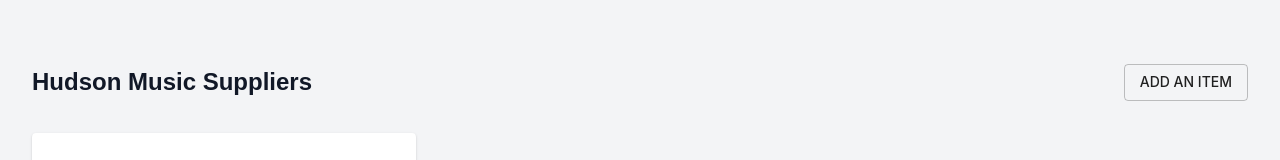
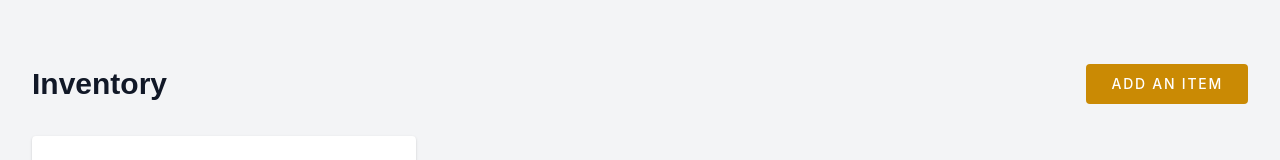
Before and after one commit to dexterthemsb/supinv, a React (Create React App) app: page /supplier/06883083-5fe5-4b1c-9fff-e033810ccffa in a window 1280 px wide. Shown: the top 160 px of the page. Built offline with nearby package versions, Linux system fonts and the light colour scheme; grey boxes are pictures that could not be loaded; a web font is replaced by a local one.

Commit message:
Connected store to inventory

```diff
--- a/src/pages/inventory/index.js
+++ b/src/pages/inventory/index.js
@@ -1,35 +1,48 @@
 import { useState } from "react";
-import { useParams } from "react-router-dom";
+import { connect } from "react-redux";
+import { withRouter } from "react-router-dom";
 
 import { Button } from "@material-ui/core";
 
-import { getSupplier } from "../../utils/data";
 import ItemCard from "../../components/itemCard/itemCard";
 
-const Inventory = () => {
-  // hooked
-  const { supplierID } = useParams();
+import { getInventory } from "../../selectors/mainSelector";
 
+const Inventory = props => {
   // state
   const [openDialog, setOpenDialog] = useState(false);
-  const [data, setData] = useState(getSupplier(supplierID));
 
   return (
+    <>
       <div className="px-8 sm:py-16 py-8">
-      <div className="mb-8 flex flex-row items-center justify-between">
-        <p className="text-2xl font-bold text-gray-900">{data.supplierDetails.name}</p>
+        <div className="mb-8 flex sm:flex-row sm:items-center sm:justify-between">
+          <p className="text-3xl font-bold text-gray-900">Inventory</p>
 
-        <Button variant="outlined" onClick={() => setOpenDialog(true)}>
+          <Button
+            disableElevation
+            className="custom-button"
+            variant="contained"
+            color="primary"
+            onClick={() => setOpenDialog(true)}
+          >
             Add an Item
           </Button>
         </div>
 
         <div className="suppliers-list">
-        {data.inventory.length &&
-          data.inventory.map(item => <ItemCard key={item.id} item={item} />)}
+          {props.inventory.length &&
+            props.inventory.map(item => <ItemCard key={item.id} item={item} />)}
         </div>
       </div>
+    </>
   );
 };
 
-export default Inventory;
+// map state to props
+const mapStateToProps = (state, ownProps) => {
+  return {
+    inventory: getInventory(state, ownProps.match.params.supplierID)
+  };
+};
+
+export default withRouter(connect(mapStateToProps, null)(Inventory));
--- a/src/selectors/mainSelector.js
+++ b/src/selectors/mainSelector.js
@@ -5,3 +5,8 @@ export const getAllSuppliers = state => {
     return [...arr, { ...supplier, count: inventory.length }];
   }, []);
 };
+
+// get inventory
+export const getInventory = (state, supplierID) => {
+  return state.inventory.filter(item => item.supplier_id === supplierID);
+};
```
Lines whose indentation alone changed are shown as unchanged.
